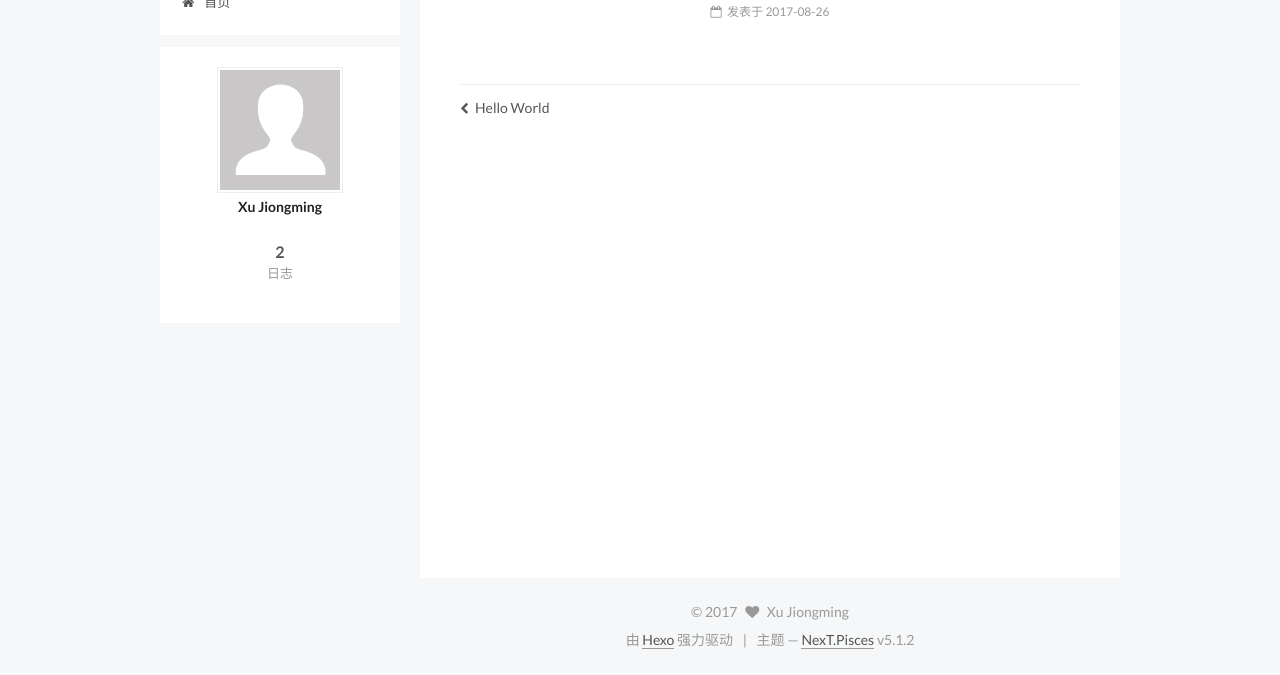
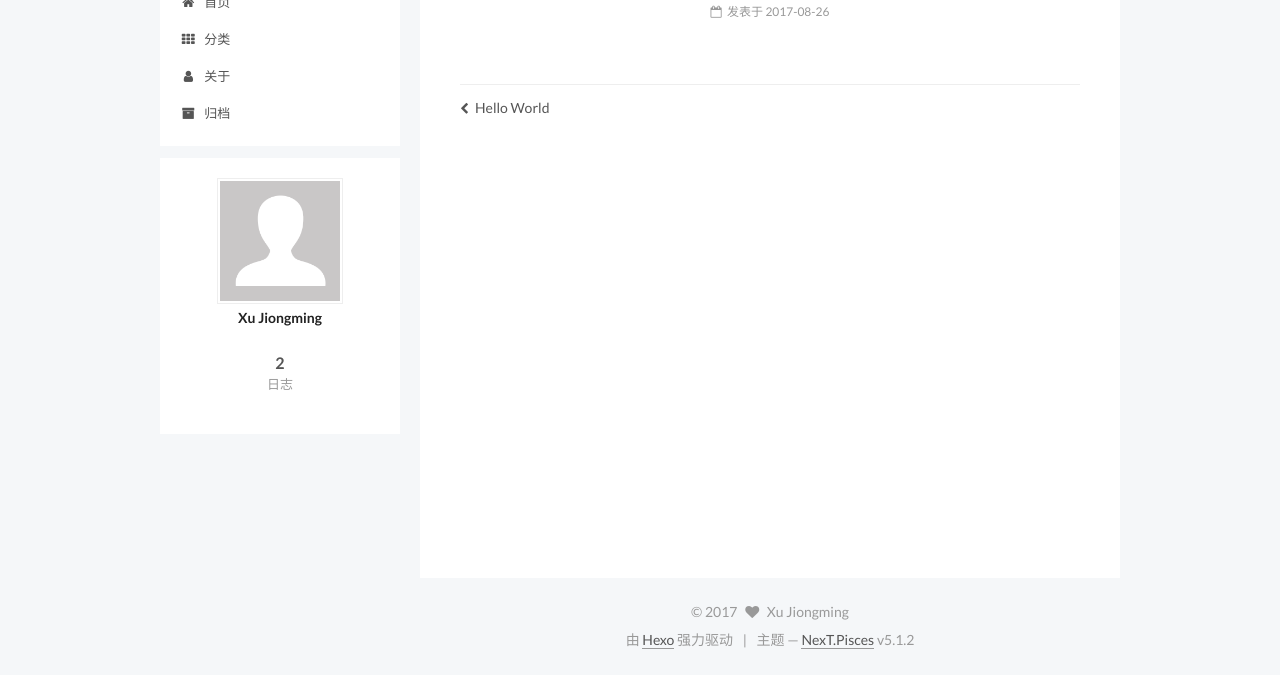
Before and after one commit to mengyan9521/mengyan9521.github.io, a plain HTML site: page 2017/08/26/day/index.html in a window 1280 px wide. Shown: the part 125-800 px from the top of the page. Drawn offline with Linux system fonts and the light colour scheme.

Commit message:
Site updated: 2017-08-26 09:56:16

```diff
--- a/2017/08/26/day/index.html
+++ b/2017/08/26/day/index.html
@@ -194,11 +194,41 @@
 
 
         <li class="menu-item menu-item-home">
-          <a href="/" rel="section">
+          <a href="/首页" rel="section">
 
               <i class="menu-item-icon fa fa-fw fa-home"></i> <br />
 
             首页
+          </a>
+        </li>
+
+
+        <li class="menu-item menu-item-categories">
+          <a href="/分类" rel="section">
+
+              <i class="menu-item-icon fa fa-fw fa-th"></i> <br />
+
+            分类
+          </a>
+        </li>
+
+
+        <li class="menu-item menu-item-about">
+          <a href="/关于" rel="section">
+
+              <i class="menu-item-icon fa fa-fw fa-user"></i> <br />
+
+            关于
+          </a>
+        </li>
+
+
+        <li class="menu-item menu-item-archives">
+          <a href="/归档" rel="section">
+
+              <i class="menu-item-icon fa fa-fw fa-archive"></i> <br />
+
+            归档
           </a>
         </li>
 
@@ -402,7 +432,7 @@
 
             <div class="site-state-item site-state-posts">
 
-              <a href="/archives">
+              <a href="/归档">
 
                 <span class="site-state-item-count">2</span>
                 <span class="site-state-item-name">日志</span>
--- a/css/main.css
+++ b/css/main.css
@@ -1809,7 +1809,7 @@ pre .javascript .function {
   width: 4px;
   height: 4px;
   border-radius: 50%;
-  background: #7eff7f;
+  background: #39c49a;
 }
 .links-of-blogroll {
   font-size: 13px;
```
Also changed, not shown: 2017/08/26/hello-world/index.html (+32 -2 lines), archives/2017/08/index.html (+32 -2 lines), archives/2017/index.html (+32 -2 lines), archives/index.html (+32 -2 lines), index.html (+32 -2 lines).
